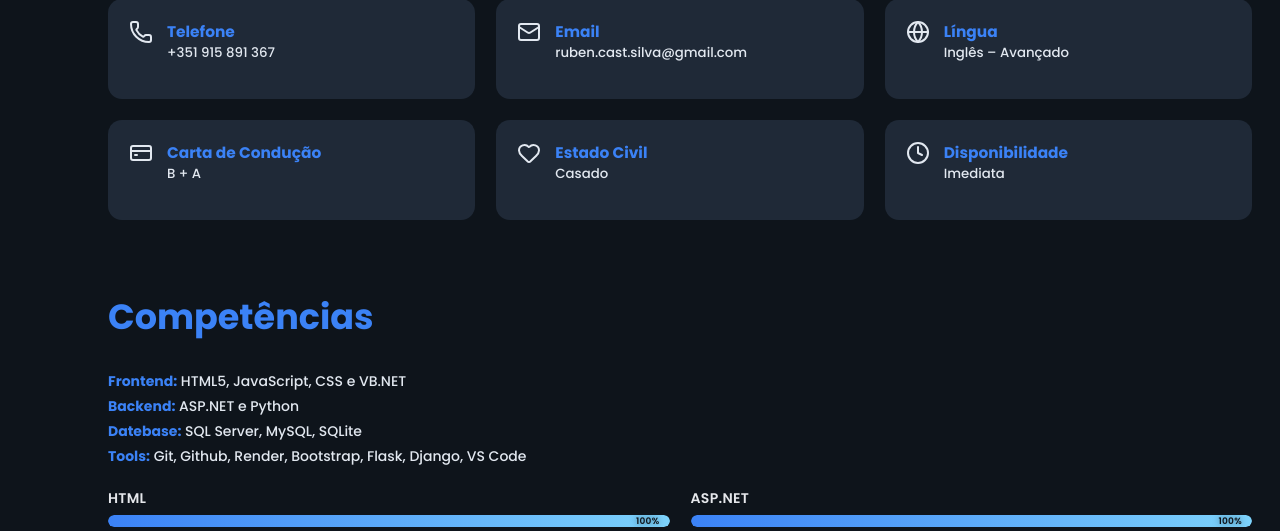
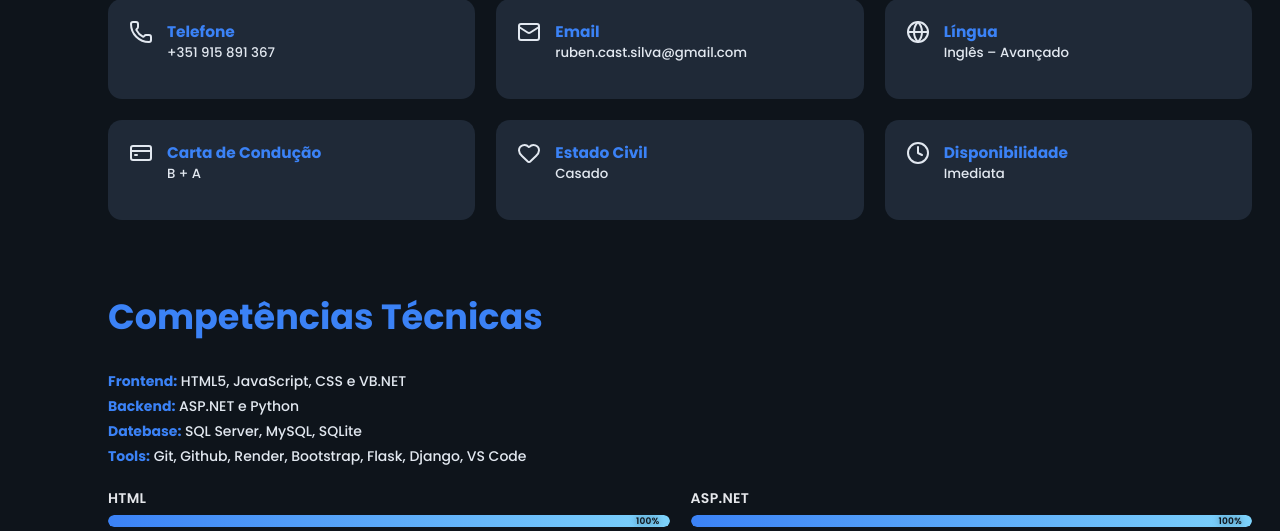
Before and after one commit to buzzz1995-ops/Portf-lio-Online, a Flask app: page / in a window 1280 px wide. Shown: the part 1144-1675 px from the top of the page. Run offline with Flask 3, Linux system fonts and the light colour scheme.

Commit message:
Update index.html

```diff
--- a/templates/index.html
+++ b/templates/index.html
@@ -122,7 +122,7 @@
         </section>
 
         <section id="competencias" class="section">
-            <h2>Competências</h2>
+            <h2>Competências Técnicas</h2>
             <!-- Tecnologias detalhadas -->
             <div class="tech-list">
                 <p><strong>Frontend:</strong> HTML5, JavaScript, CSS e VB.NET</p>
```
